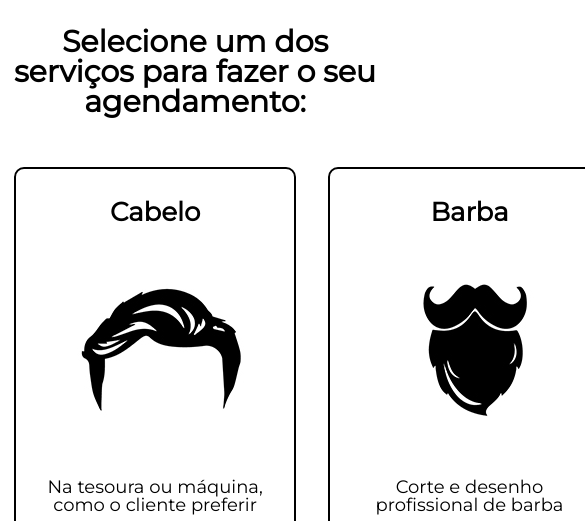
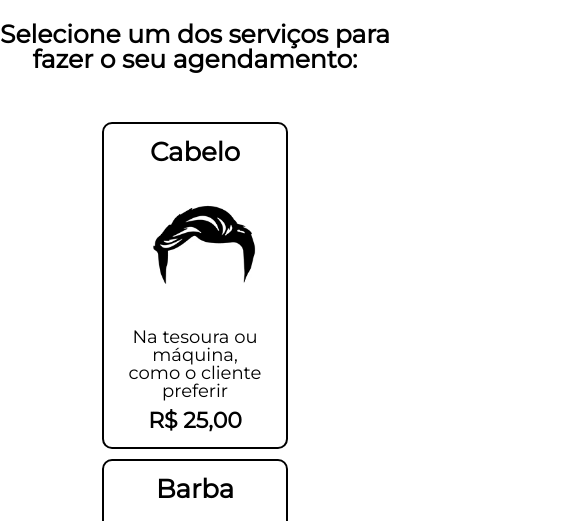
Before and after one commit to DannielSArruda/BarbeariaAluraHTML-CSS, a plain HTML site: page servicos.html in a window 390 px wide. Shown: the part 318-839 px from the top of the page, 585 px wide, since content can reach past the window. Drawn offline with Linux system fonts and the light colour scheme.

Commit message:
added the responsive for mobile devices

```diff
--- a/css/style.css
+++ b/css/style.css
@@ -38,7 +38,7 @@ nav a:hover{
 
 .selecione-agendamento{
     text-align: center;
-    font-size: 30px;
+    font-size: 25px;
     font-weight: bold;
     margin-top: 1em;
 }
@@ -271,8 +271,16 @@ th, td{
 
 @media screen and (max-width: 480px){
 
-    .caixa, .principal, .conteudo-beneficios, .mapa-conteudo, .video{
-        width: auto;
+    .caixa, .principal, .conteudo-beneficios, .mapa-conteudo, .video, .produtos{
+        width: 95%;
+    }
+
+    .principal p{
+        text-align: justify;
+    }
+
+    .utensilios{
+        margin: 0 10px 20px 0;
     }
 
     h1{
@@ -287,4 +295,24 @@ th, td{
     .lista-beneficios, .imagem-beneficios{
         width: 100%;
     }
+
+    .produtos li{
+        width: 50%;
+        margin: 0 auto 10px;
+        display: block;
+        padding: 15px 20px;
+    }
+
+    .imagem-servicos{
+        width: 160px;
+    }
+
+    fieldset{
+        margin: 10px 0;
+    }
+
+    .enviar{
+        width: 36%;
+        font-size: 15px;
+    }
 }
--- a/servicos.html
+++ b/servicos.html
@@ -2,6 +2,7 @@
 <html>
 	<head>
 		<meta charset="UTF-8">
+		<meta name="viewport" content="width=device-width">
 		<title>Serviços - Barbearia Alura</title>
 		<link rel="stylesheet" href="./css/reset.css">
 		<link rel="stylesheet" href="./css/style.css">
@@ -27,19 +28,19 @@
 			<ul class="produtos">
 				<li>
 					<h2>Cabelo</h2>
-					<img src="./img/cabelo.jpg">
+					<img class="imagem-servicos" src="./img/cabelo.jpg">
 					<p class="produto-descricao">Na tesoura ou máquina, como o cliente preferir</p>
 					<p class="produto-preco">R$ 25,00</p>
 				</li>
 				<li>
 					<h2>Barba</h2>
-					<img src="./img/barba.jpg">
+					<img class="imagem-servicos" src="./img/barba.jpg">
 					<p class="produto-descricao">Corte e desenho profissional de barba</p>
 					<p class="produto-preco">R$ 18,00</p>
 				</li>
 				<li>
 					<h2>Cabelo + Barba</h2>
-					<img src="./img/cabelo+barba.jpg">
+					<img class="imagem-servicos" src="./img/cabelo+barba.jpg">
 					<p class="produto-descricao">Pacote completo de cabelo e barba</p>
 					<p class="produto-preco">R$ 35,00</p>
 				</li>
```
Also changed, not shown: contato.html (+2 -1 lines).
